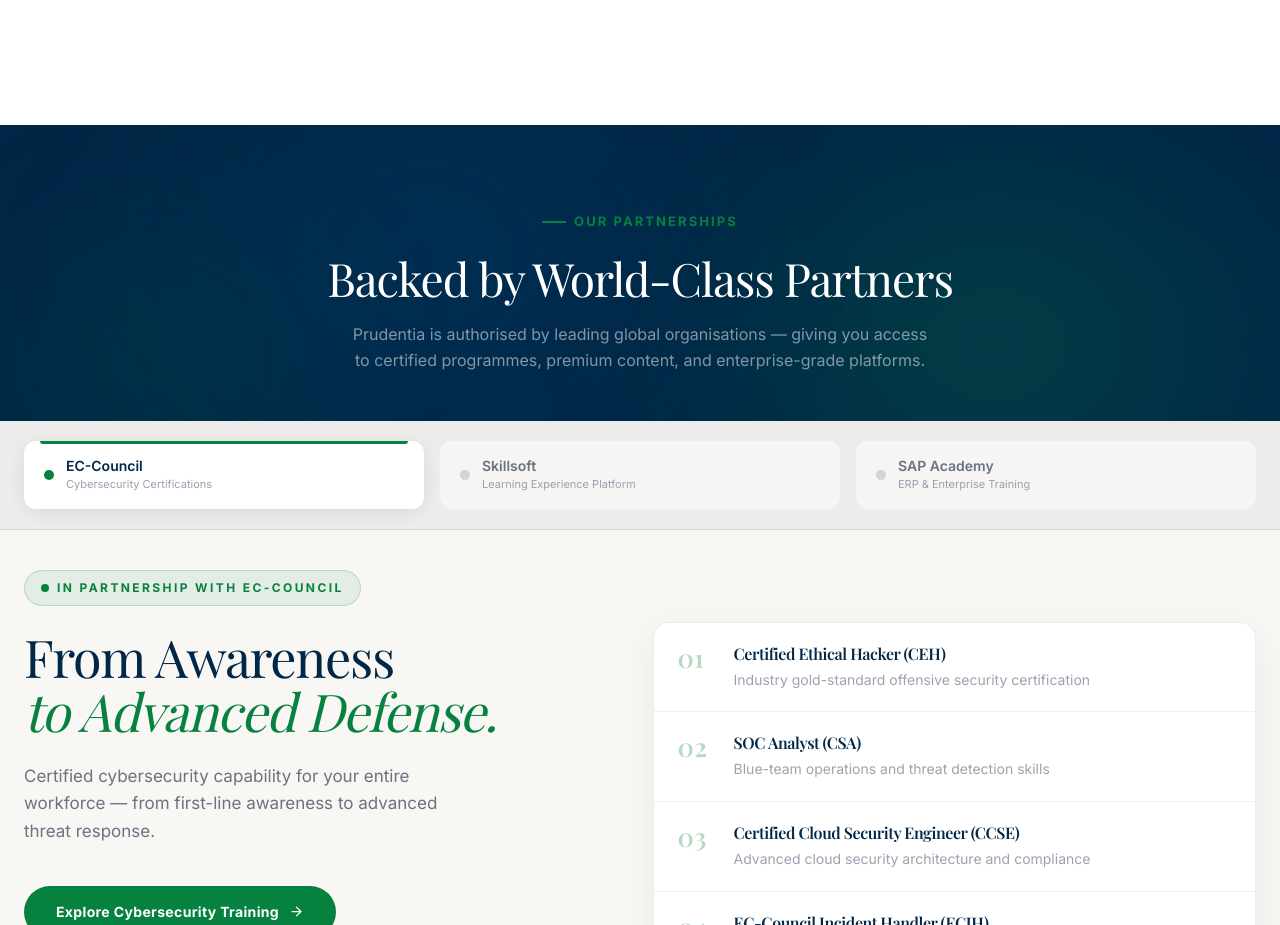
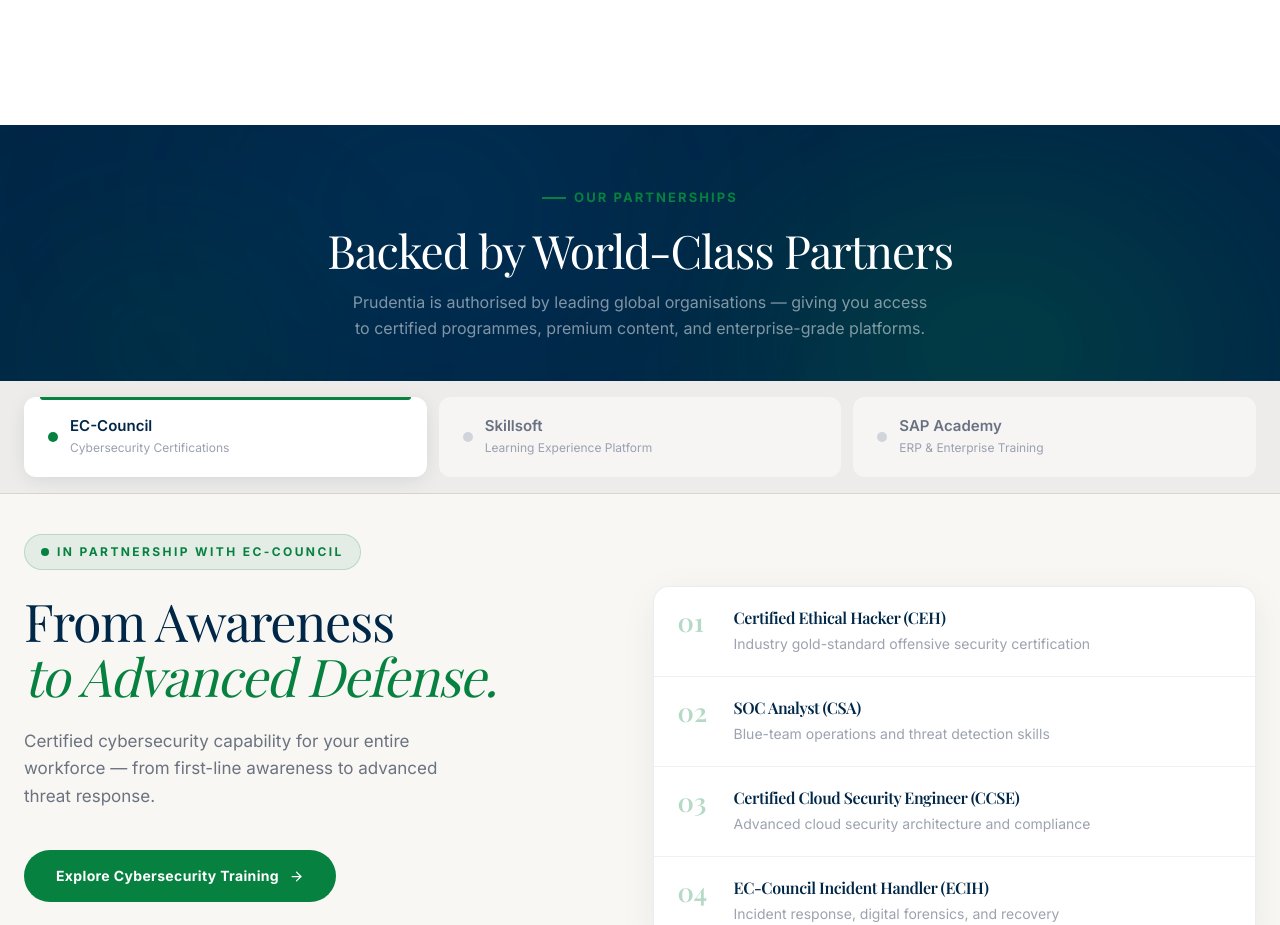
Before and after one commit to awanish14/Prudentia-new, a React (Vite) app: page / in a window 1280 px wide. Shown: the part 6540-7465 px from the top of the page. Built offline with nearby package versions, Linux system fonts and the light colour scheme; a web font is replaced by a local one.

Commit message:
fix: reduce partnerships header padding; expand tab button size and spacing

```diff
--- a/src/pages/Home1.tsx
+++ b/src/pages/Home1.tsx
@@ -1968,12 +1968,12 @@
         <div className="absolute top-[25%] left-[-5%] w-[450px] h-[320px] rounded-full pointer-events-none"
           style={{ background: 'radial-gradient(ellipse, rgba(6,129,64,0.18) 0%, transparent 70%)', filter: 'blur(90px)', animation: 'aurora-float-3 28s ease-in-out infinite' }} />
 
-        <div className="relative z-10 max-w-[1280px] mx-auto px-6 pt-20 pb-12 text-center">
+        <div className="relative z-10 max-w-[1280px] mx-auto px-6 pt-14 pb-10 text-center">
           <SectionTag>Our Partnerships</SectionTag>
-          <h2 className="mt-5 font-serif text-[30px] sm:text-[38px] lg:text-[46px] leading-[1.15] text-white">
+          <h2 className="mt-4 font-serif text-[30px] sm:text-[38px] lg:text-[46px] leading-[1.15] text-white">
             Backed by World-Class Partners
           </h2>
-          <p className="mt-4 text-white/50 text-[16px] max-w-xl mx-auto leading-relaxed">
+          <p className="mt-3 text-white/50 text-[16px] max-w-xl mx-auto leading-relaxed">
             Prudentia is authorised by leading global organisations — giving you access to certified programmes, premium content, and enterprise-grade platforms.
           </p>
         </div>
@@ -1982,12 +1982,12 @@
       {/* Sticky tab bar */}
       <div className="sticky top-[80px] z-20 bg-[#EDECEA] border-b border-[#D8D5CF]">
         <div className="max-w-[1280px] mx-auto px-6">
-          <div className="grid grid-cols-3 gap-4 py-5">
+          <div className="grid grid-cols-3 gap-3 py-4">
             {partners.map((tab, i) => (
               <button
                 key={tab.id}
                 onClick={() => switchTab(i)}
-                className={`relative text-left rounded-xl px-5 py-4 transition-all duration-300 ${
+                className={`relative text-left rounded-xl px-6 py-5 transition-all duration-300 ${
                   activeTab === i
                     ? 'bg-white shadow-[0_4px_20px_-4px_rgba(0,39,71,0.14)]'
                     : 'bg-white/50 hover:bg-white/80'
@@ -1999,8 +1999,8 @@
                 <div className="flex items-center gap-3">
                   <span className="w-2.5 h-2.5 rounded-full shrink-0" style={{ backgroundColor: activeTab === i ? tab.accentColor : '#d1d5db' }} />
                   <div>
-                    <span className={`block text-[14px] font-semibold leading-tight ${activeTab === i ? 'text-[#002747]' : 'text-gray-500'}`}>{tab.label}</span>
-                    <span className="block text-[11px] text-gray-400 mt-0.5">{tab.sub}</span>
+                    <span className={`block text-[15px] font-semibold leading-tight ${activeTab === i ? 'text-[#002747]' : 'text-gray-500'}`}>{tab.label}</span>
+                    <span className="block text-[12px] text-gray-400 mt-1">{tab.sub}</span>
                   </div>
                 </div>
               </button>
```
